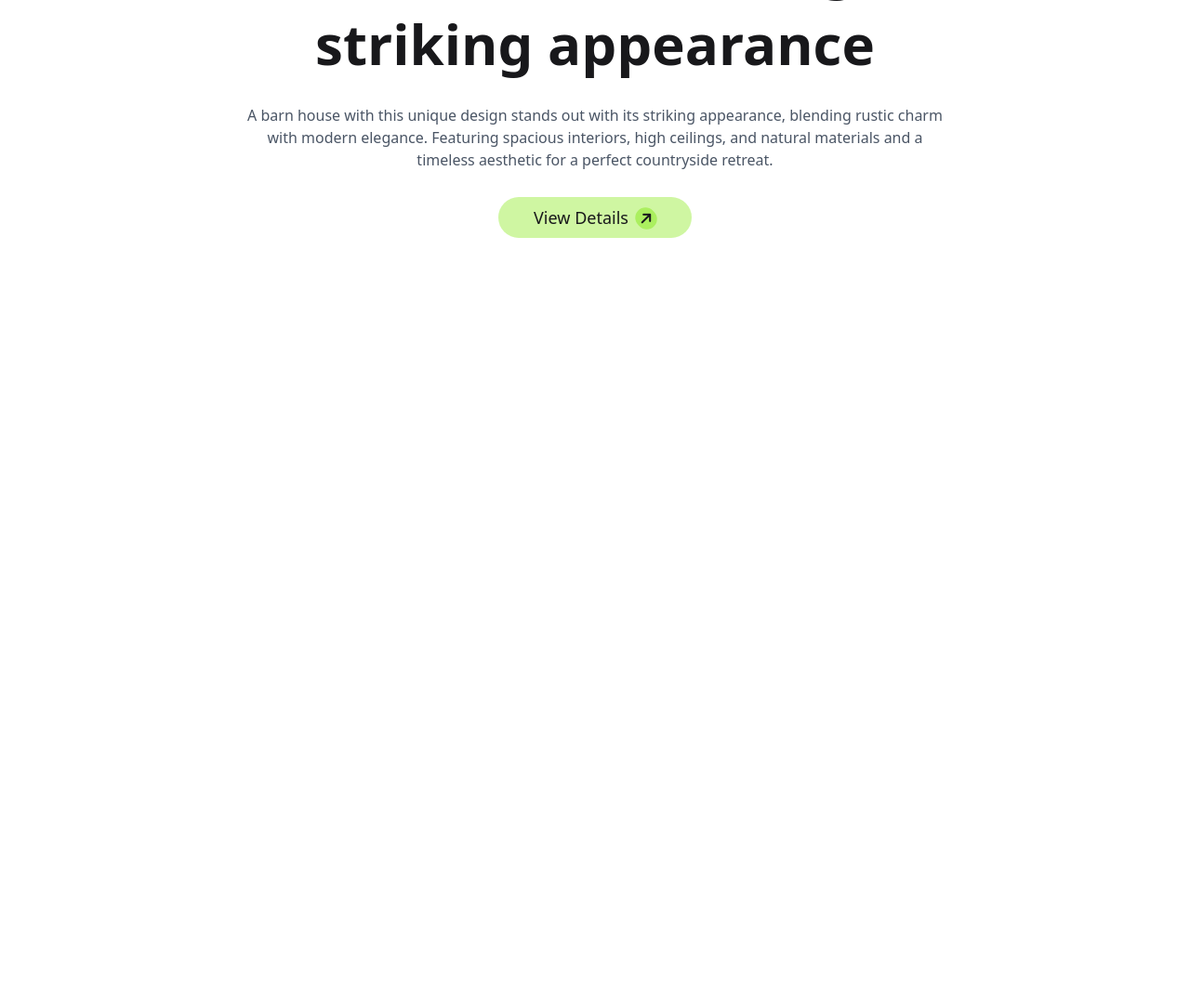
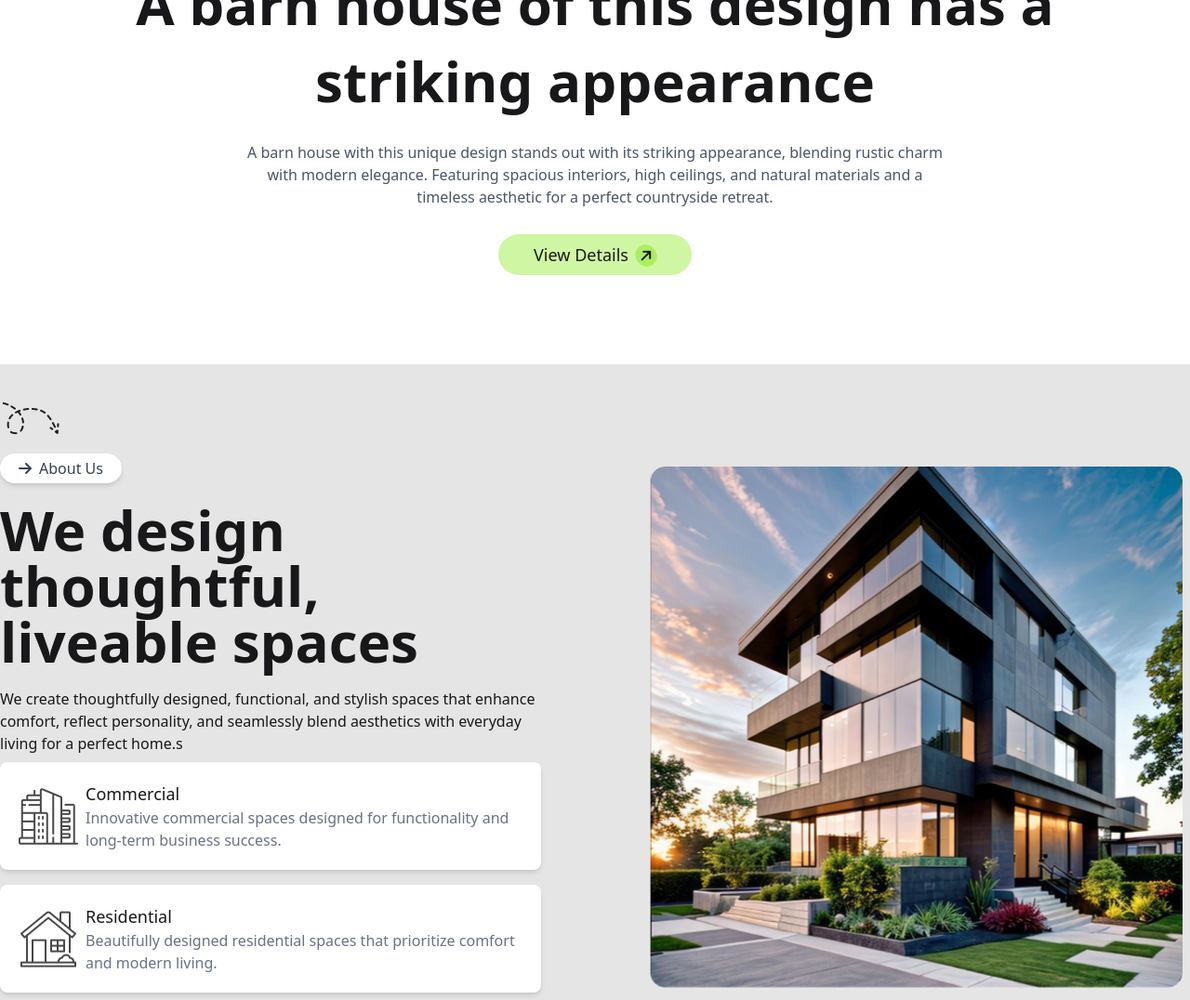
Before and after one commit to Kamrujjaman3D/b10-A3, a plain HTML site: page index.html in a window 1280 px wide. Shown: the part 500-1576 px from the top of the page at 93% size. Before the commit the page ends 800 px from the top, so only its background shows below. Drawn offline with nearby package versions, Linux system fonts and the light colour scheme.

Commit message:
compelet the banner section

```diff
--- a/index.html
+++ b/index.html
@@ -35,7 +35,7 @@
   </script>
   <style>
     h5 {
-      color: #acef5fa3;
+      color: #e5e5e5;
     }
   </style>
 </head>
@@ -89,14 +89,14 @@
       </div>
     </nav>
     <!-- Banner section -->
-    <section>
+    <section class="mt-10">
       <div class="flex flex-col justify-center items-center">
         <!-- Image -->
         <div>
           <img src="assets/banner.png" alt="">
         </div>
         <!-- text -->
-        <div class="w-4/5 mx-auto text-center">
+        <div class="lg:w-4/5 mx-auto text-center">
           <h1 class="lg:text-6xl text-4xl font-bold leading-snug ">A barn house of this design
             has a striking appearance
           </h1>
@@ -114,7 +114,59 @@
     </section>
   </header>
   <!-- main -->
-  <main>
+  <main class="bg-[#e5e5e5] mt-24">
+    <!-- container used here -->
+    <div class="md:container md:mx-auto">
+      <!-- About us section -->
+      <section class="pt-24 relative flex lg:flex-row flex-col justify-between items-center gap-9">
+        <!-- text -->
+        <div class="flex-1 lg:text-start text-center ">
+          <div class="absolute top-8 -left-16 hidden lg:block">
+            <img src="assets/Vector.png" alt="">
+          </div>
+          <button class="shadow-md bg-white py-1 px-5 rounded-3xl text-gray-700"><i
+              class="fa-solid fa-arrow-right mr-2 "></i>About
+            Us</button>
+          <h2 class="lg:text-6xl text-3xl font-bold my-5 lg">We design thoughtful, liveable spaces</h2>
+          <p>We create thoughtfully designed, functional, and stylish spaces that enhance comfort, reflect personality,
+            and
+            seamlessly blend aesthetics with everyday living for a perfect home.s</p>
+          <!-- card main -->
+          <div class="flex lg:flex-col md:flex-row flex-col gap-5 lg:gap-0">
+            <!-- card-1 -->
+            <div class="shadow-md bg-base-100 rounded-lg flex justify-between items-center p-5
+                       gap-2 my-2
+                       ">
+
+              <div>
+                <img src="assets/commercial.png" alt="">
+              </div>
+              <div class="flex-1">
+                <h4 class="text-lg font-medium">Commercial</h4>
+                <p class="text-gray-500">Innovative commercial spaces designed for functionality and long-term
+                  business success.</p>
+              </div>
+            </div>
+            <!-- card-2 -->
+            <div class="shadow-md bg-base-100 rounded-lg flex justify-between items-center p-5
+                       gap-2 my-2">
+              <div>
+                <img src="assets/residential.png" alt="">
+              </div>
+              <div class="flex-1">
+                <h4 class="text-lg font-medium">Residential</h4>
+                <p class="text-gray-500">Beautifully designed residential spaces that prioritize comfort and modern
+                  living.</p>
+              </div>
+            </div>
+          </div>
+        </div>
+        <!-- image -->
+        <div class="flex-1 lg:ml-20">
+          <img src="assets/Rectangle.png" alt="">
+        </div>
+      </section>
+    </div>
 
   </main>
   <!-- footer -->
```
